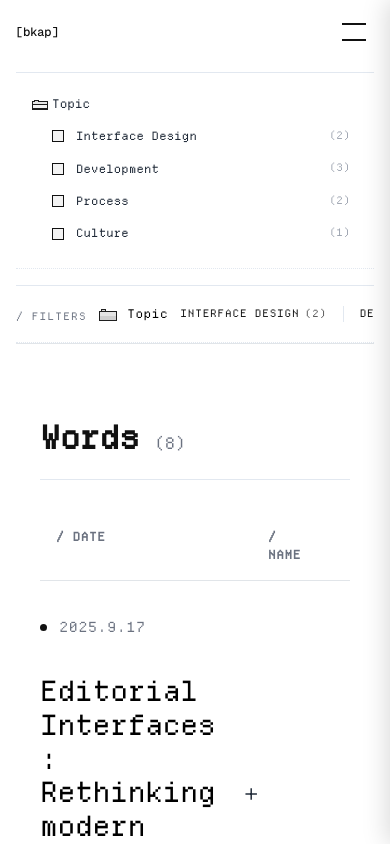
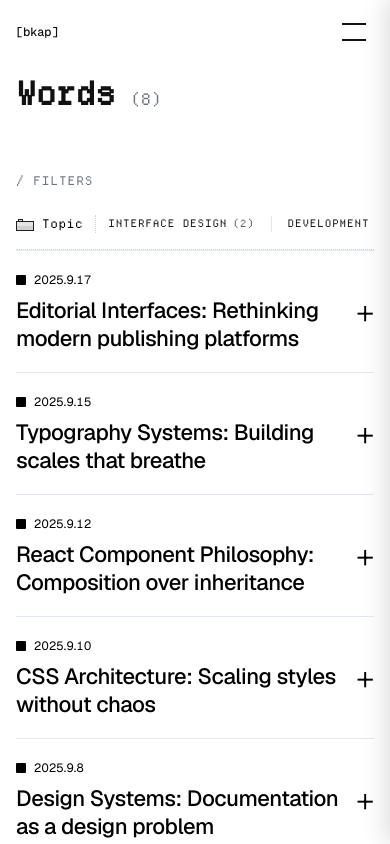
Before and after one commit to brennankapollock/brennankapollock-portfolio, a Next.js app: page /blog in a window 390 px wide. Shown: the top 844 px of the page. Built offline with nearby package versions, Linux system fonts and the light colour scheme.

Commit message:
mobile is solid

```diff
--- a/src/app/globals.css
+++ b/src/app/globals.css
@@ -1238,7 +1238,9 @@ body {
     }
 
     .blog-container {
-        flex-direction: column;
+        display: grid;
+        grid-template-columns: 1fr;
+        grid-template-rows: auto auto auto;
         gap: 0;
         padding: 0 1rem 3.5rem;
     }
@@ -1255,16 +1257,18 @@ body {
         display: flex;
         flex-direction: column;
         gap: 0;
-        margin-bottom: 2rem;
-        order: 2;
+        margin-bottom: 0;
+        grid-row: 2;
     }
 
     .words-file-tree-desktop {
-        display: none;
+        display: none !important;
     }
 
     .words-mobile-filter {
-        display: block;
+        display: flex;
+        flex-direction: column;
+        gap: 0.75rem;
     }
 
     .blog-sidebar-header {
@@ -1284,12 +1288,22 @@ body {
 
     .words-mobile-filter .blog-sidebar-header {
         display: block;
+        padding: 0 0 0.75rem;
+        margin: 0;
+    }
+
+    .words-mobile-filter .blog-sidebar-header h3 {
+        display: block;
+        font-size: 0.75rem;
+        letter-spacing: 0.08em;
+        font-weight: 400;
+        line-height: 1;
     }
 
     .blog-mobile-topic {
         display: inline-flex;
         align-items: center;
-        gap: 0.65rem;
+        gap: 0.5rem;
         font-family: var(--font-words);
         font-size: 0.75rem;
         font-weight: 400;
@@ -1300,13 +1314,20 @@ body {
         border: none;
         margin: 0;
         padding-right: 0.75rem;
+        border-right: 1px dotted #cbd5e1;
+        margin-right: 0.75rem;
+        flex-shrink: 0;
     }
 
     .blog-list-header {
         margin-bottom: 0;
-        padding: 1.5rem 0;
-        border-bottom: 1px solid #e2e8f0;
-        order: 1;
+        padding: 1.5rem 0 1rem;
+        border-bottom: none;
+        grid-row: 1;
+    }
+
+    .menu-wrap {
+        grid-row: 3;
     }
 
     .blog-header-section {
@@ -1348,7 +1369,7 @@ body {
         display: none;
     }
 
-    .filter-section {
+    .filter-section:not(.words-mobile-filter) {
         display: flex;
         align-items: center;
         gap: 0;
@@ -1359,7 +1380,31 @@ body {
         scrollbar-width: none;
     }
 
-    .filter-section::-webkit-scrollbar {
+    .filter-section:not(.words-mobile-filter)::-webkit-scrollbar {
+        display: none;
+    }
+
+    .words-mobile-filter {
+        display: flex;
+        flex-direction: column;
+        gap: 0;
+        overflow: visible;
+        padding: 0;
+        border-top: none;
+        border-bottom: 1px dotted #cbd5e1;
+    }
+
+    .words-mobile-filter-row {
+        display: flex;
+        align-items: center;
+        gap: 0;
+        padding: 1rem 0;
+        overflow-x: auto;
+        scrollbar-width: none;
+        -webkit-overflow-scrolling: touch;
+    }
+
+    .words-mobile-filter-row::-webkit-scrollbar {
         display: none;
     }
 
@@ -1394,7 +1439,8 @@ body {
         border: none;
         background: transparent;
         box-shadow: none;
-        order: 3;
+        grid-row: 1 / span 2;
+        display: contents;
     }
 
     .words-table-header {
@@ -1431,8 +1477,8 @@ body {
     .words-row {
         display: grid;
         grid-template-columns: 1fr auto;
-        gap: 0.75rem;
-        align-items: start;
+        grid-template-rows: auto auto;
+        gap: 0 1rem;
         padding: 1.25rem 0;
         border-bottom: 1px solid #e2e8f0;
     }
@@ -1445,44 +1491,62 @@ body {
         border-bottom: 1px solid #e2e8f0;
     }
 
+    .words-meta {
+        grid-column: 1;
+        grid-row: 1;
+        margin-bottom: 0.5rem;
+    }
+
+    .words-meta-category {
+        display: none;
+    }
+
     .words-date {
         display: flex;
         align-items: center;
-        gap: 0.4rem;
-        font-size: 0.6rem;
-        letter-spacing: 0.05em;
-        text-transform: none;
+        gap: 0.5rem;
+        font-size: 0.75rem;
+        letter-spacing: 0.02em;
         color: #000000;
-        grid-column: 1 / -1;
-        font-family: var(--font-words);
+        font-family: var(--font-geist-sans);
         font-weight: 400;
-        margin-bottom: 0.35rem;
     }
 
     .words-date-marker {
-        width: 5px;
-        height: 5px;
+        width: 10px;
+        height: 10px;
         background: #000000;
-        border-radius: 0;
+        border-radius: 1px;
         flex-shrink: 0;
     }
 
+    .words-content {
+        grid-column: 1;
+        grid-row: 2;
+        display: flex;
+        flex-direction: column;
+        gap: 0;
+    }
+
     .words-title {
-        font-size: clamp(1.125rem, 4.5vw, 1.35rem);
-        line-height: 1.35;
-        letter-spacing: -0.01em;
-        grid-column: 1 / 2;
+        font-size: clamp(1.375rem, 5vw, 1.625rem);
+        line-height: 1.25;
+        letter-spacing: -0.02em;
         color: #000000;
         font-family: var(--font-geist-sans);
-        font-weight: 400;
+        font-weight: 500;
+        margin: 0;
+    }
+
+    .words-excerpt {
+        display: none;
     }
 
     .words-action {
-        font-size: 1.75rem;
+        grid-column: 2;
+        grid-row: 1 / span 2;
+        font-size: 2rem;
         color: #000000;
-        grid-column: 2 / 3;
-        grid-row: 2;
-        align-self: center;
         display: flex;
         align-items: center;
         justify-content: center;
@@ -1529,6 +1593,7 @@ body {
 }
 
 
+@media (min-width: 769px) {
     .words-table-header {
         display: grid;
         grid-template-columns: 180px minmax(0, 1fr) 60px;
@@ -1548,7 +1613,9 @@ body {
         letter-spacing: 0.05em;
         text-transform: uppercase;
     }
-
+}
+
+@media (min-width: 769px) {
     .words-row {
         display: grid;
         grid-template-columns: 180px minmax(0, 1fr) 60px;
@@ -1557,6 +1624,21 @@ body {
         width: 100%;
     }
 
+    .words-meta {
+        display: flex;
+        flex-direction: column;
+        gap: 0.4rem;
+        font-family: var(--font-words);
+        color: #475569;
+    }
+
+    .words-meta-category {
+        font-size: 0.6875rem;
+        letter-spacing: 0.08em;
+        text-transform: uppercase;
+        color: #111827;
+    }
+
     .words-date {
         display: flex;
         align-items: center;
@@ -1578,6 +1660,12 @@ body {
         display: inline-block;
     }
 
+    .words-content {
+        display: flex;
+        flex-direction: column;
+        gap: 0.5rem;
+    }
+
     .words-title {
         font-family: var(--font-words);
         font-size: 1.75rem;
@@ -1586,6 +1674,15 @@ body {
         word-break: break-word;
     }
 
+    .words-excerpt {
+        display: none;
+        margin: 0;
+        font-family: var(--font-geist-sans);
+        font-size: 0.9375rem;
+        line-height: 1.6;
+        color: #475569;
+    }
+
     .words-action {
         font-size: 1.5rem;
         color: #1f2937;
@@ -1595,6 +1692,7 @@ body {
 
     .menu__item-link:hover .words-action {
         color: var(--color-fg);
+    }
 }
 
 /* Blog Post Layout */
--- a/src/components/BlogPostList.jsx
+++ b/src/components/BlogPostList.jsx
@@ -1,10 +1,7 @@
 'use client';
 
-import Link from 'next/link';
-import { usePathname } from 'next/navigation';
-
 import FlowingMenu from '@/components/FlowingMenu';
-import { blogPosts, getPostsByCategory } from '@/data/blogPosts';
+import { blogFileTree, blogPosts, getPostsByCategory } from '@/data/blogPosts';
 
 export default function BlogPostList({ selectedCategory = null }) {
   const filteredPosts = selectedCategory && Array.isArray(selectedCategory) && selectedCategory.length > 0
@@ -14,16 +11,6 @@ export default function BlogPostList({ selectedCategory = null }) {
     : selectedCategory && typeof selectedCategory === 'string'
     ? getPostsByCategory(selectedCategory)
     : blogPosts;
-
-  const pathname = usePathname();
-
-  const mobileNavLinks = [
-    { label: 'Blog', href: '/blog', type: 'internal' },
-    { label: 'Docs', href: 'https://read.cv/brennankapollock', type: 'external' },
-    { label: 'YouTube', href: 'https://youtube.com/@brennankapollock', type: 'external' },
-    { label: 'GitHub', href: 'https://github.com/brennankapollock', type: 'external' },
-    { label: 'Meetups', href: 'https://lu.ma/brennankapollock', type: 'external' },
-  ];
 
   const paletteByCategory = {
     'interface-design': {
@@ -52,6 +39,16 @@ export default function BlogPostList({ selectedCategory = null }) {
     },
   };
 
+  const resolveCategoryLabel = (categories = []) => {
+    if (!Array.isArray(categories) || categories.length === 0) return '';
+    const [primarySlug, secondarySlug] = categories;
+    const primaryNode = blogFileTree[primarySlug];
+    const primary = primaryNode?.displayName ?? primarySlug;
+    const secondary = secondarySlug ? primaryNode?.children?.[secondarySlug]?.displayName : null;
+    if (secondary) return `${primary} — ${secondary}`;
+    return primary;
+  };
+
   const sortedPosts = filteredPosts.sort((a, b) => new Date(b.date) - new Date(a.date));
   const menuItems = sortedPosts.map((post) => ({
     id: post.id,
@@ -59,6 +56,8 @@ export default function BlogPostList({ selectedCategory = null }) {
     text: post.title,
     marqueeText: post.title,
     date: post.date,
+    categoryLabel: resolveCategoryLabel(post.categories),
+    excerpt: post.excerpt?.trim(),
     marqueeBackground:
       paletteByCategory[post.categories?.[0]]?.marqueeBackground ?? 'linear-gradient(135deg, #f1f5f9, #94a3b8)',
     marqueeTextColor:
@@ -86,12 +85,20 @@ export default function BlogPostList({ selectedCategory = null }) {
         items={menuItems}
         renderItem={(item) => (
           <div className="words-row">
-            <div className="words-date">
-              <span className="words-date-marker" aria-hidden="true" />
-              <span className="words-date-text">{item.date}</span>
+            <div className="words-meta">
+              {item.categoryLabel && (
+                <span className="words-meta-category">{item.categoryLabel}</span>
+              )}
+              <div className="words-date">
+                <span className="words-date-marker" aria-hidden="true" />
+                <span className="words-date-text">{item.date}</span>
+              </div>
             </div>
-            <div className="words-title">{item.text}</div>
-            <div className="words-action">+</div>
+            <div className="words-content">
+              <div className="words-title">{item.text}</div>
+              {item.excerpt && <p className="words-excerpt">{item.excerpt}</p>}
+            </div>
+            <div className="words-action" aria-hidden="true">+</div>
           </div>
         )}
       />
--- a/src/components/BlogSidebar.jsx
+++ b/src/components/BlogSidebar.jsx
@@ -112,11 +112,10 @@ export default function BlogSidebar({ currentCategory = null, onCategorySelect =
 
   return (
     <div className="blog-sidebar">
+      <div className="filter-section words-file-tree-desktop">
         <div className="blog-sidebar-header">
           <h3>/ FILTERS</h3>
         </div>
-
-      <div className="filter-section words-file-tree-desktop">
         <FileTree
           className="words-file-tree"
           initialExpandedItems={['topic']}
@@ -149,6 +148,7 @@ export default function BlogSidebar({ currentCategory = null, onCategorySelect =
           <h3>/ FILTERS</h3>
         </div>
 
+        <div className="words-mobile-filter-row">
           <div className="blog-mobile-topic">
             <Image src="/icons/folder-bitmap.svg" alt="Topic" width={18} height={14} unoptimized />
             <span>Topic</span>
@@ -172,5 +172,6 @@ export default function BlogSidebar({ currentCategory = null, onCategorySelect =
           </div>
         </div>
       </div>
+    </div>
   );
 }
```
Lines whose indentation alone changed are shown as unchanged.
